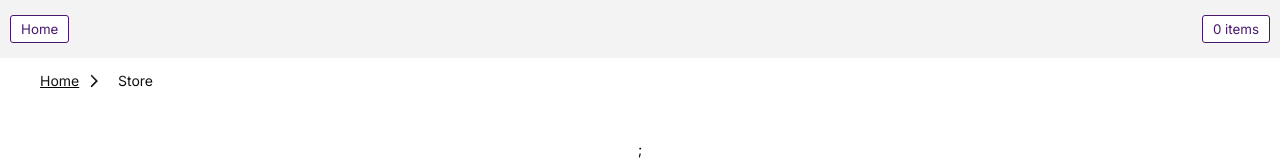
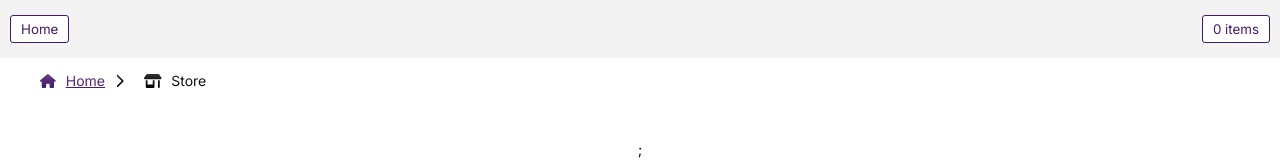
Before and after one commit to thewhitehaven04/Project_ShoppingCart, a React (Create React App) app: page /store in a window 1280 px wide. Shown: the top 162 px of the page. Built offline with nearby package versions, Linux system fonts and the light colour scheme.

Commit message:
coloured breadcrumbs

```diff
--- a/src/components/Breadcrumbs/index.jsx
+++ b/src/components/Breadcrumbs/index.jsx
@@ -13,7 +13,7 @@ export default function Breadcrumbs() {
     <nav>
       <ul className="crumbs__flex">
         {matchesWithCrumbs.map((match, index) => (
-          <li key={index}>
+          <li key={index} className='crumb-container'>
             <NavLink
               to={match.pathname}
               className={({ isActive }) =>
--- /dev/null
+++ b/src/components/Breadcrumbs/routeToCrumbMap.js
@@ -0,0 +1,30 @@
+import {
+  faCartShopping,
+  faHouse,
+  faShop,
+} from '@fortawesome/free-solid-svg-icons';
+import { FontAwesomeIcon } from '@fortawesome/react-fontawesome';
+import React from 'react';
+
+export const routeToCrumbMap = new Map()
+  .set(
+    '/home',
+    <>
+      <FontAwesomeIcon icon={faHouse} />
+      <span className="crumb_text">Home</span>
+    </>,
+  )
+  .set(
+    '/store',
+    <>
+      <FontAwesomeIcon icon={faShop} />
+      <span className="crumb_text">Store</span>
+    </>,
+  )
+  .set(
+    '/cart',
+    <>
+      <FontAwesomeIcon icon={faCartShopping} />
+      <span className="crumb_text">Cart</span>
+    </>,
+  );
--- a/src/components/Router/index.jsx
+++ b/src/components/Router/index.jsx
@@ -1,3 +1,4 @@
+import { routeToCrumbMap } from 'components/Breadcrumbs/routeToCrumbMap';
 import AppHeader from 'components/Header';
 import StoreItemExpanded from 'components/StoreItemExpanded';
 import CartPage from 'pages/Cart';
@@ -14,8 +15,15 @@ import localStorageWrapper from 'service/localStorage';
 
 const router = createBrowserRouter(
   createRoutesFromElements(
-    <Route path="/" element={<AppHeader />} handle={{ crumb: () => 'Home' }}>
-      <Route path="store" handle={{ crumb: () => 'Store' }}>
+    <Route
+      path="/"
+      element={<AppHeader />}
+      handle={{ crumb: () => routeToCrumbMap.get('/home') }}
+    >
+      <Route
+        path="store"
+        handle={{ crumb: () => routeToCrumbMap.get('/store') }}
+      >
         <Route
           index
           element={<StorePage />}
@@ -24,14 +32,14 @@ const router = createBrowserRouter(
         <Route
           path=":id"
           element={<ItemPage />}
-          handle={{ crumb: (data) => data.name }}
+          handle={{ crumb: (data) => <span>{data.name}</span> }}
           loader={({ params }) => localStorageWrapper('items').get(params.id)}
         />
       </Route>
       <Route
         path="cart"
         element={<CartPage />}
-        handle={{ crumb: () => 'Shopping Cart' }}
+        handle={{ crumb: () => routeToCrumbMap.get('/cart') }}
       />
       <Route
         index
--- a/src/styles/breadcrumbs.css
+++ b/src/styles/breadcrumbs.css
@@ -13,8 +13,9 @@
 
 .crumb__inactive {
   text-decoration: underline;
-  /** icon setup */
-  display: inline-block;
-  text-rendering: auto;
-  -webkit-font-smoothing: antialiased;
+  color: rgb(71, 25, 107);
 }
+
+.crumb_text {
+  padding-left: 10px;
+}
```
